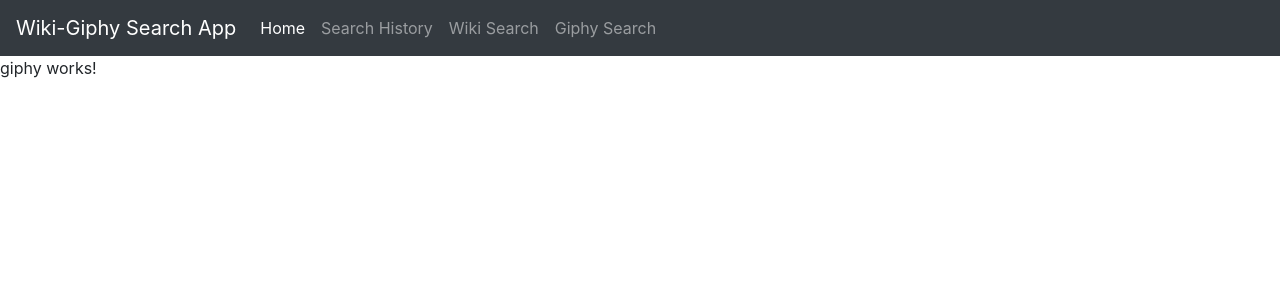
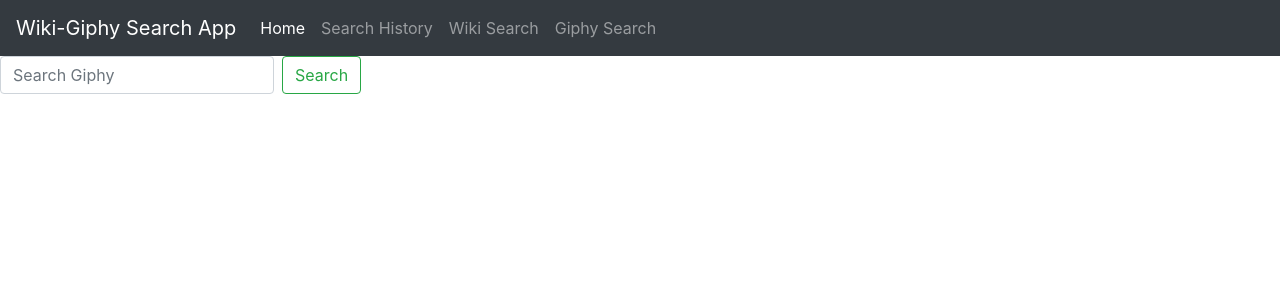
Before and after one commit to baumannalexj/wiki-giphy-view, an Angular app: page /giphy in a window 1280 px wide. Shown: the top 300 px of the page. Built offline with nearby package versions, Linux system fonts and the light colour scheme.

Commit message:
ignore environment, added search ui

```diff
--- a/src/app/app.component.html
+++ b/src/app/app.component.html
@@ -1,6 +1,8 @@
-<nav class="navbar navbar-expand-lg navbar-dark bg-dark">
+<span>
+  <nav class="navbar navbar-expand-lg navbar-dark bg-dark sticky-top">
   <a class="navbar-brand" href="#">Wiki-Giphy Search App</a>
-  <button class="navbar-toggler" type="button" data-toggle="collapse" data-target="#navbarColor01" aria-controls="navbarColor01" aria-expanded="true" aria-label="Toggle navigation">
+  <button class="navbar-toggler" type="button" data-toggle="collapse" data-target="#navbarColor01"
+          aria-controls="navbarColor01" aria-expanded="true" aria-label="Toggle navigation">
     <span class="navbar-toggler-icon"></span>
   </button>
 
@@ -23,3 +25,5 @@
 </nav>
 
 <router-outlet></router-outlet>
+
+</span>
--- a/src/app/component/giphy/giphy.component.html
+++ b/src/app/component/giphy/giphy.component.html
@@ -1,3 +1,4 @@
-<p>
-  giphy works!
-</p>
+<form class="form-inline my-2 my-lg-0">
+  <input class="form-control mr-sm-2" type="search" placeholder="Search Giphy" aria-label="Search">
+  <button class="btn btn-outline-success my-2 my-sm-0" type="submit">Search</button>
+</form>
--- a/src/app/component/wikipedia/wikipedia.component.html
+++ b/src/app/component/wikipedia/wikipedia.component.html
@@ -1,3 +1,4 @@
-<p>
-  wikipedia works!
-</p>
+<form class="form-inline my-2 my-lg-0">
+  <input class="form-control mr-sm-2" type="search" placeholder="Search Wikipedia" aria-label="Search">
+  <button class="btn btn-outline-success my-2 my-sm-0" type="submit">Search</button>
+</form>
```
Also changed, not shown: 2 other files (tests, documents, lock files or other folders).
